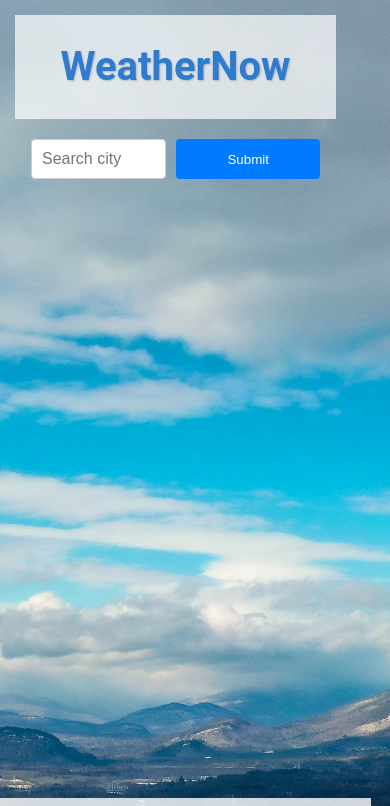
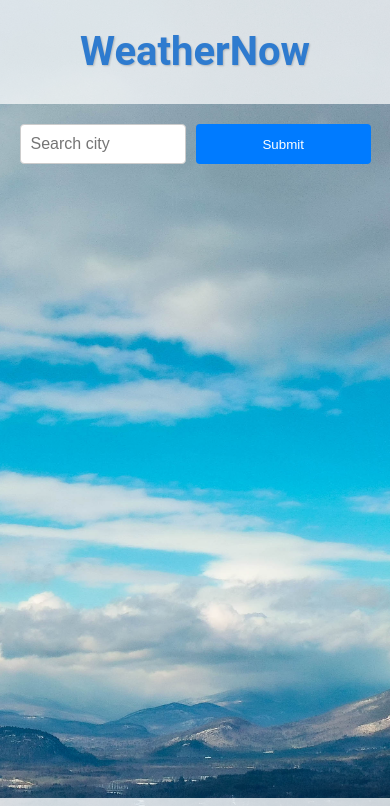
Before and after one commit to RushilJalal/WeatherNow, a website built with Vite: page index.html in a window 390 px wide. Shown: the top 806 px of the page. Built offline with nearby package versions, Linux system fonts and the light colour scheme.

Commit message:
fix responsiveness

```diff
--- a/style.css
+++ b/style.css
@@ -189,8 +189,11 @@ footer#footer img {
     height: 40px;
   }
   #app {
-    width: 90%;
-    padding: 15px;
+    width: 100%;
+    display: flex;
+    flex-direction: column;
+    align-items: center;
+    justify-content: flex-start;
   }
 
   input[type="text"] {
```
